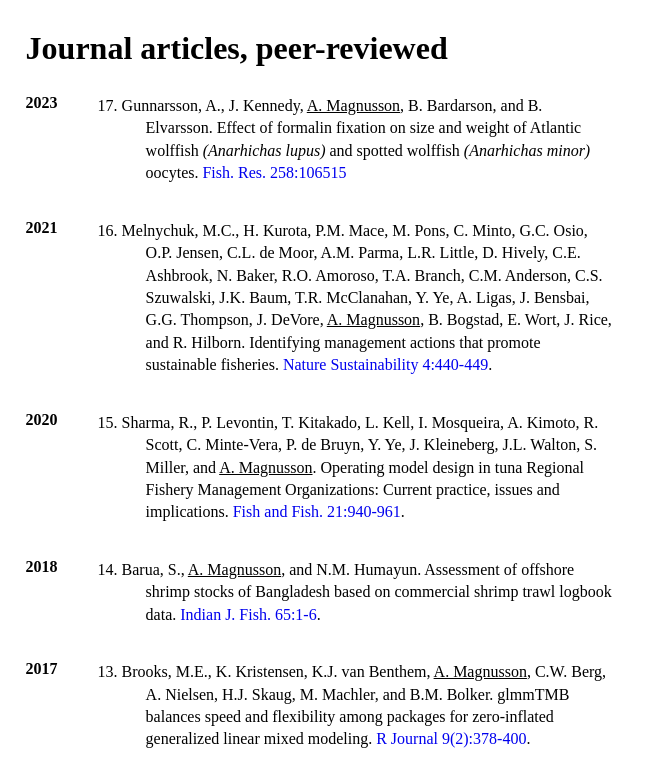
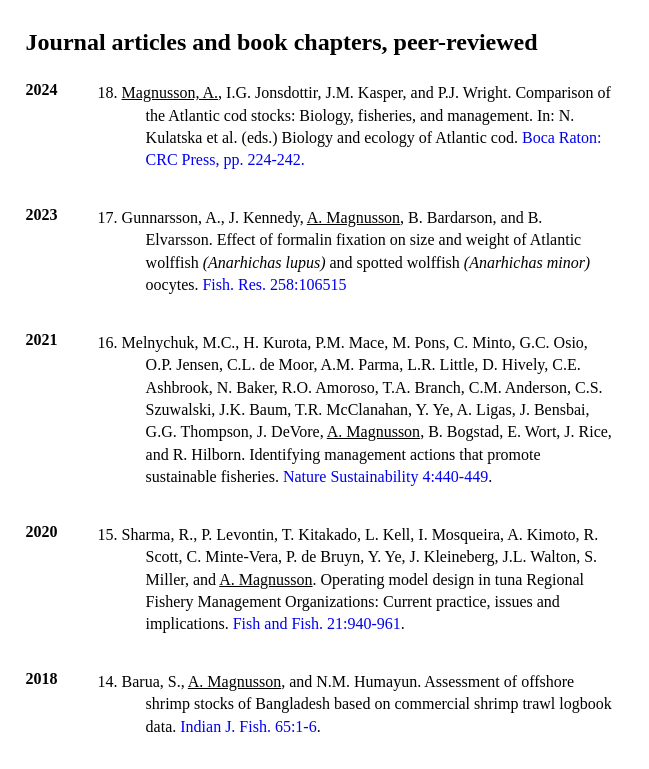
Before and after one commit to arni-magnusson/arni-magnusson.github.io, a plain HTML site: page publications.html in a window 1280 px wide. Shown: the top 769 px of the page, without its empty margins (0-649 px from the left). Drawn offline with Linux system fonts and the light colour scheme.

Commit message:
Add cod chapter

```diff
--- a/publications.html
+++ b/publications.html
@@ -4,9 +4,16 @@
 <link rel="stylesheet" href="css/publications.css">
 <body>
 
-<h1>Journal articles, peer-reviewed</h1>
+<h2>Journal articles and book chapters, peer-reviewed</h2>
 
 <dl>
+  <dt>2024
+  <dd>
+    18. <cite>Magnusson, A.</cite>, I.G. Jonsdottir, J.M. Kasper, and P.J.
+    Wright. Comparison of the Atlantic cod stocks: Biology, fisheries, and
+    management. In: N. Kulatska et al. (eds.) Biology and ecology of Atlantic
+    cod. <a href="https://doi.org/10.1201/9781003120872">Boca Raton: CRC Press,
+    pp. 224-242.</a>
   <dt>2023
   <dd>
     17. Gunnarsson, A., J. Kennedy, <cite>A. Magnusson</cite>, B. Bardarson, and
```
